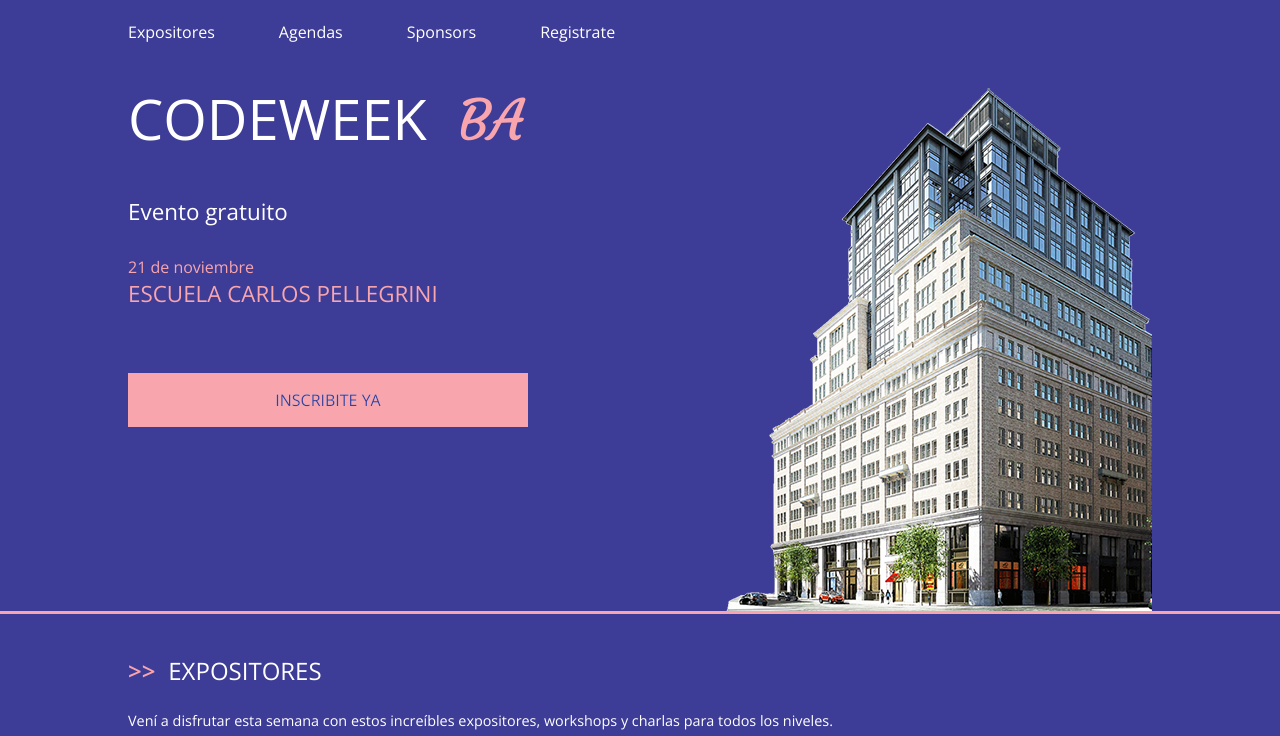
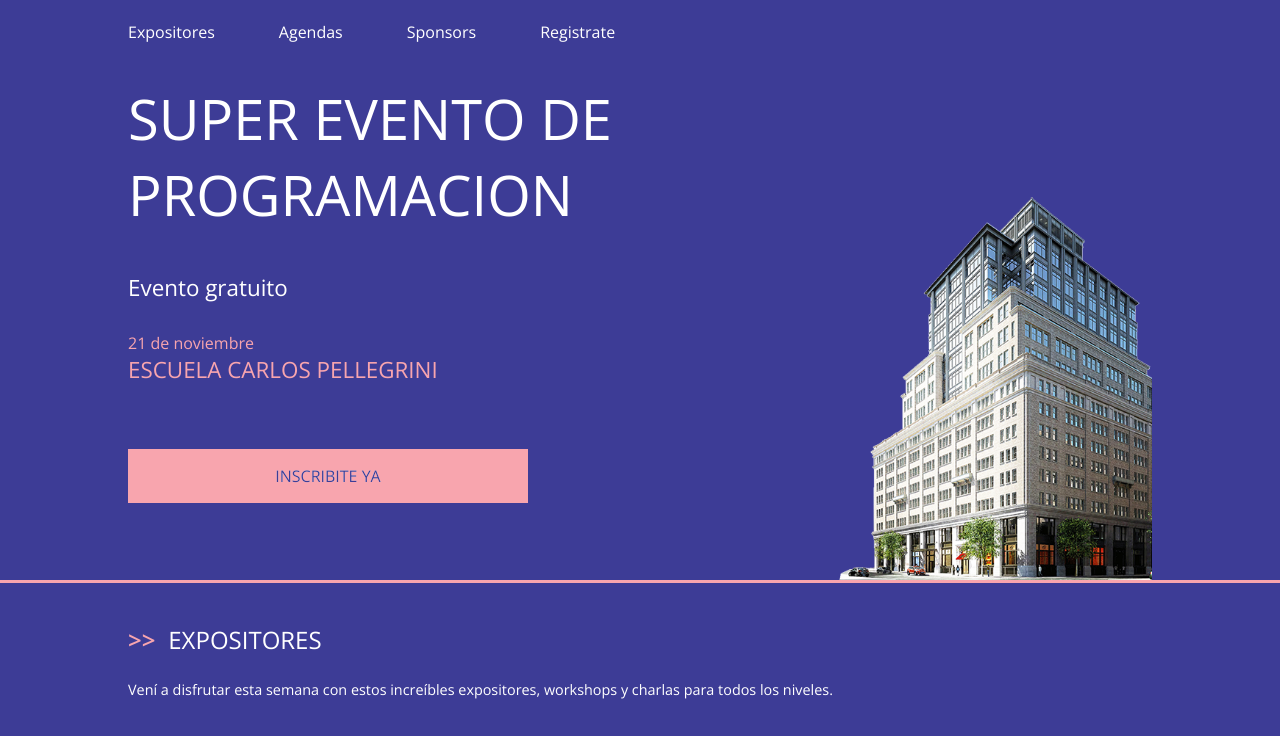
Before and after one commit to CamiGrimi/Prueba-UTN, a plain HTML site: page index.html in a window 1280 px wide. Shown: the top 736 px of the page. Drawn offline with nearby package versions, Linux system fonts and the light colour scheme.

Commit message:
Modifique el index

```diff
--- a/index.html
+++ b/index.html
@@ -31,7 +31,7 @@
 		<div class="wrapper">
 			<div class="main-header">
 				<div class="main-header__content">
-					<h1>CodeWeek <span>BA</span></h1>
+					<h1>SUPER EVENTO DE PROGRAMACION</h1>
 					<h2>Evento gratuito</h2>
 					<time datetime="2016-11-21">21 de noviembre</time>
 					<h3>Escuela Carlos Pellegrini</h3>
```
